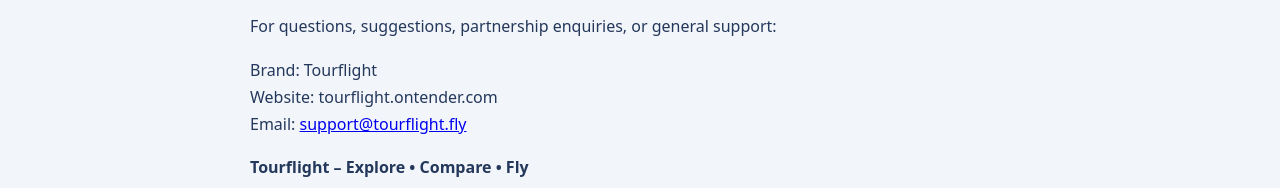
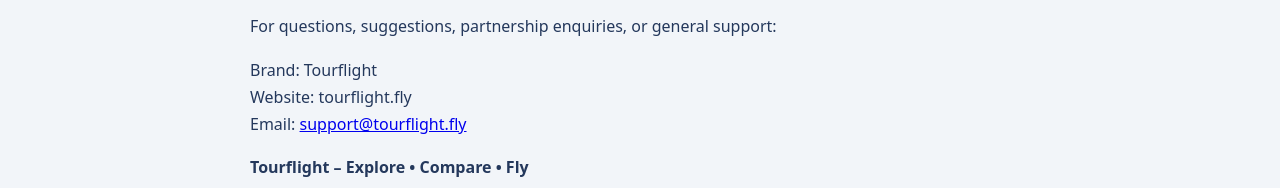
Before and after one commit to Vaiismail700/Tourflight, a website: page public/about.html in a window 1280 px wide. Shown: the part 1842-2030 px from the top of the page. Drawn offline with Linux system fonts and the light colour scheme.

Commit message:
Update website URL in contact information

```diff
--- a/public/about.html
+++ b/public/about.html
@@ -18,7 +18,7 @@ footer{background:#0a2a5e;color:#cfe0ff;padding:18px 16px;font-size:13px;text-al
 <h2>Important Information</h2><p>Tourflight is an independent flight comparison platform and is not an airline, ticket issuer, or travel operator.</p>
 <p>Flight availability, fares, booking conditions, baggage allowances, refunds, and cancellations are determined by the relevant airline or booking provider.</p>
 <h2>Contact Us</h2><p>For questions, suggestions, partnership enquiries, or general support:</p>
-<p>Brand: Tourflight<br>Website: tourflight.ontender.com<br>Email: <a href="mailto:ismailtasheel4@gmail.com">support@tourflight.fly</a></p>
+<p>Brand: Tourflight<br>Website: tourflight.fly<br>Email: <a href="mailto:ismailtasheel4@gmail.com">support@tourflight.fly</a></p>
 <p><b>Tourflight – Explore • Compare • Fly</b></p></main>
 <footer><a href="/about.html">About</a><a href="/terms.html">Terms &amp; Conditions</a><a href="/privacy.html">Privacy Policy</a></footer><script src="/cookies.js" defer></script>
 </body></html>
```
